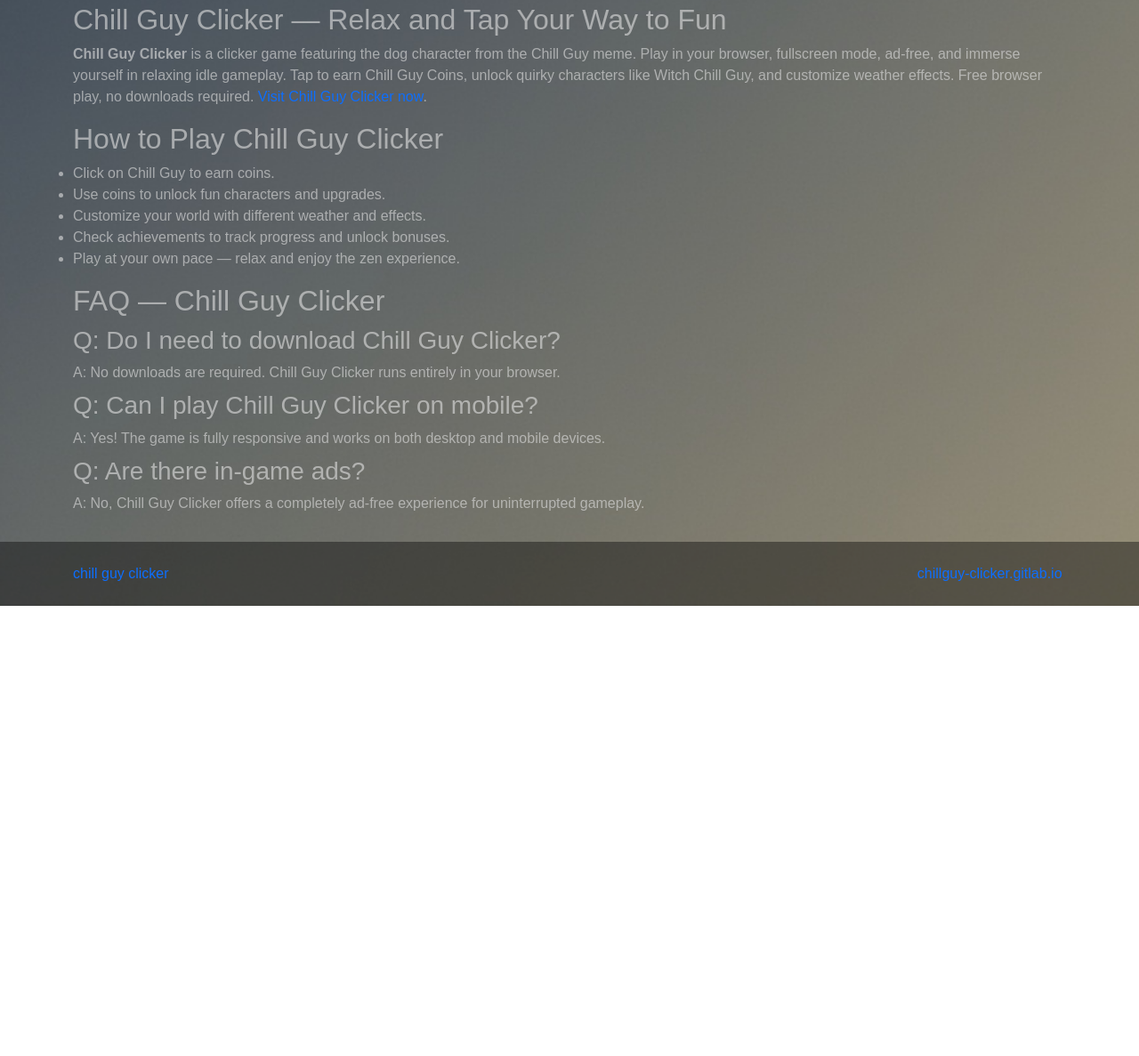
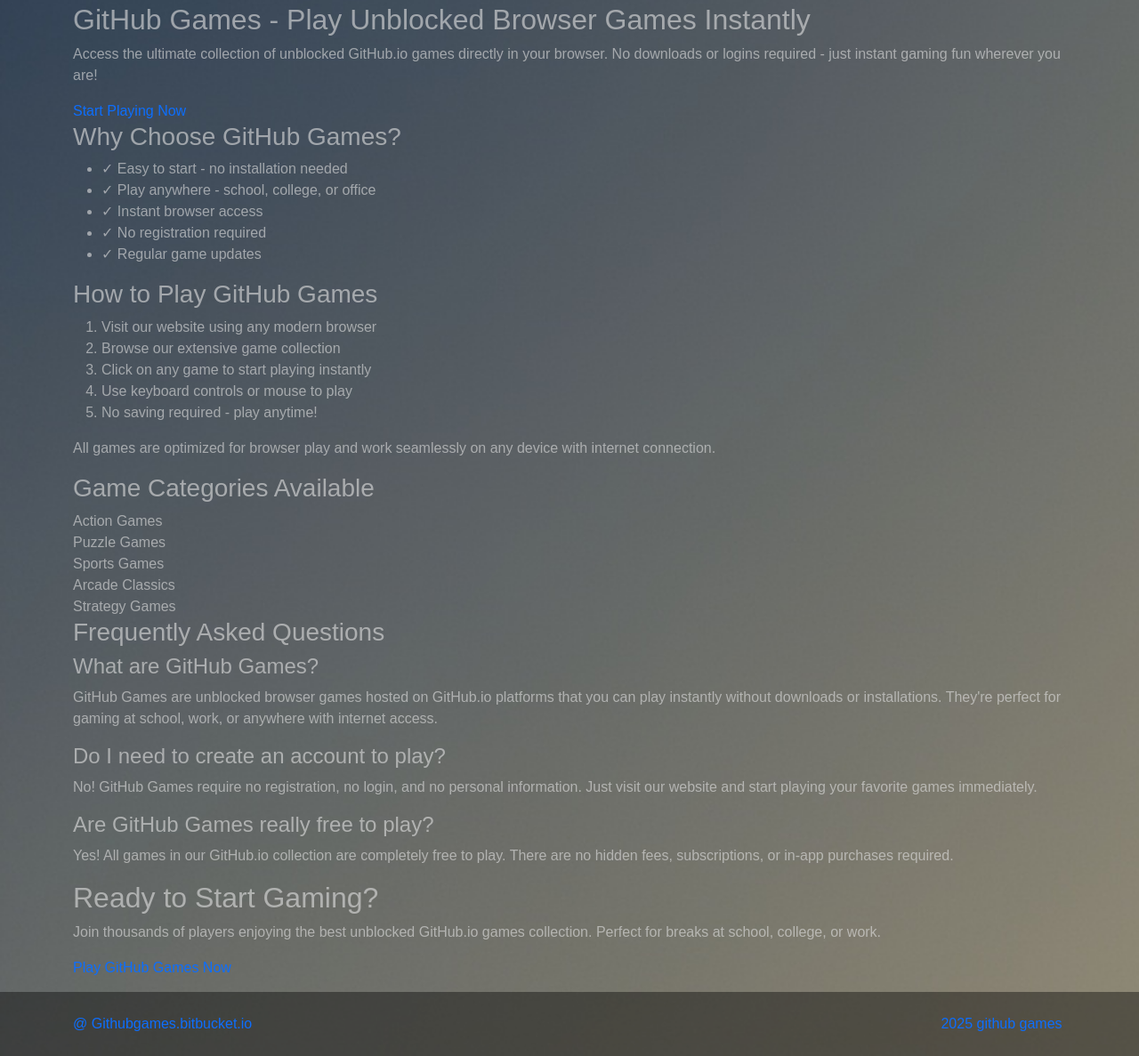
Before and after one commit to basket-bros-game2/basket-bros-game3.github.io, a plain HTML site: page index.html in a window 1280 px wide. Shown: the part 3094-4281 px from the top of the page at 89% size. Before the commit the page ends 3775 px from the top, so only its background shows below. Drawn offline with nearby package versions, Linux system fonts and the light colour scheme.

Commit message:
Update index.html

```diff
--- a/index.html
+++ b/index.html
@@ -1194,33 +1194,67 @@
 	</div>
 	  <!-- Other Servers -->
   <div class="row grid-container">
-       <h2>Chill Guy Clicker — Relax and Tap Your Way to Fun</h2>
+ <h2>GitHub Games - Play Unblocked Browser Games Instantly</h2>
+            <p>Access the ultimate collection of unblocked GitHub.io games directly in your browser. No downloads or logins required - just instant gaming fun wherever you are!</p>
+            <a href="https://githubgames.bitbucket.io/" class="cta-button">Start Playing Now</a>
+        </section>
 
-    <p><strong>Chill Guy Clicker</strong> is a clicker game featuring the dog character from the Chill Guy meme. Play in your browser, fullscreen mode, ad-free, and immerse yourself in relaxing idle gameplay. Tap to earn Chill Guy Coins, unlock quirky characters like Witch Chill Guy, and customize weather effects. Free browser play, no downloads required. <a class="site-link" href="https://chillguy-clicker.gitlab.io/" target="_blank" rel="noopener">Visit Chill Guy Clicker now</a>.</p>
+        <section class="features">
+            <h3>Why Choose GitHub Games?</h3>
+            <ul>
+                <li>✓ Easy to start - no installation needed</li>
+                <li>✓ Play anywhere - school, college, or office</li>
+                <li>✓ Instant browser access</li>
+                <li>✓ No registration required</li>
+                <li>✓ Regular game updates</li>
+            </ul>
+        </section>
 
-    <h2>How to Play Chill Guy Clicker</h2>
-    <ul>
-      <li>Click on Chill Guy to earn coins.</li>
-      <li>Use coins to unlock fun characters and upgrades.</li>
-      <li>Customize your world with different weather and effects.</li>
-      <li>Check achievements to track progress and unlock bonuses.</li>
-      <li>Play at your own pace — relax and enjoy the zen experience.</li>
-    </ul>
-  </section>
+        <section class="game-instructions">
+            <h3>How to Play GitHub Games</h3>
+            <ol>
+                <li>Visit our website using any modern browser</li>
+                <li>Browse our extensive game collection</li>
+                <li>Click on any game to start playing instantly</li>
+                <li>Use keyboard controls or mouse to play</li>
+                <li>No saving required - play anytime!</li>
+            </ol>
+            <p>All games are optimized for browser play and work seamlessly on any device with internet connection.</p>
+        </section>
 
-  <section class="faq">
-    <h2>FAQ — Chill Guy Clicker</h2>
-    <dl>
-      <h3>Q: Do I need to download Chill Guy Clicker?</h3>
-      <dd>A: No downloads are required. Chill Guy Clicker runs entirely in your browser.</dd>
+        <section class="game-categories">
+            <h3>Game Categories Available</h3>
+            <div class="categories">
+                <div class="category">Action Games</div>
+                <div class="category">Puzzle Games</div>
+                <div class="category">Sports Games</div>
+                <div class="category">Arcade Classics</div>
+                <div class="category">Strategy Games</div>
+            </div>
+        </section>
 
-      <h3>Q: Can I play Chill Guy Clicker on mobile?</h3>
-      <dd>A: Yes! The game is fully responsive and works on both desktop and mobile devices.</dd>
+        <section class="faq">
+            <h3>Frequently Asked Questions</h3>
+            <div class="faq-item">
+                <h4>What are GitHub Games?</h4>
+                <p>GitHub Games are unblocked browser games hosted on GitHub.io platforms that you can play instantly without downloads or installations. They're perfect for gaming at school, work, or anywhere with internet access.</p>
+            </div>
+            <div class="faq-item">
+                <h4>Do I need to create an account to play?</h4>
+                <p>No! GitHub Games require no registration, no login, and no personal information. Just visit our website and start playing your favorite games immediately.</p>
+            </div>
+            <div class="faq-item">
+                <h4>Are GitHub Games really free to play?</h4>
+                <p>Yes! All games in our GitHub.io collection are completely free to play. There are no hidden fees, subscriptions, or in-app purchases required.</p>
+            </div>
+        </section>
 
-      <h3>Q: Are there in-game ads?</h3>
-      <dd>A: No, Chill Guy Clicker offers a completely ad-free experience for uninterrupted gameplay.</dd>
-    </dl>
-  </section>
+        <section class="cta">
+            <h2>Ready to Start Gaming?</h2>
+            <p>Join thousands of players enjoying the best unblocked GitHub.io games collection. Perfect for breaks at school, college, or work.</p>
+            <a href="https://githubgames.bitbucket.io/" class="cta-button">Play GitHub Games Now</a>
+        </section>
+    </main>
 
 
 </div>
@@ -1228,8 +1262,8 @@
 
 	<div class="footer-copyright py-4">
 		<div class="container">
-			<a href="/">chill guy clicker</a>			<span class="dsb-panel">
-<a href="https://chillguy-clicker.gitlab.io/">chillguy-clicker.gitlab.io</a>&nbsp;	</div>
+			<a href="/">  @  Githubgames.bitbucket.io</a>			<span class="dsb-panel">
+<a href="https://githubgames.bitbucket.io/">2025 github games</a>&nbsp;	</div>
 	</div>
 	<script type="text/javascript" src="js/jquery-3.6.2.min.js"></script>
 	<script type="text/javascript" src="js/lazysizes.min.js"></script>
```
